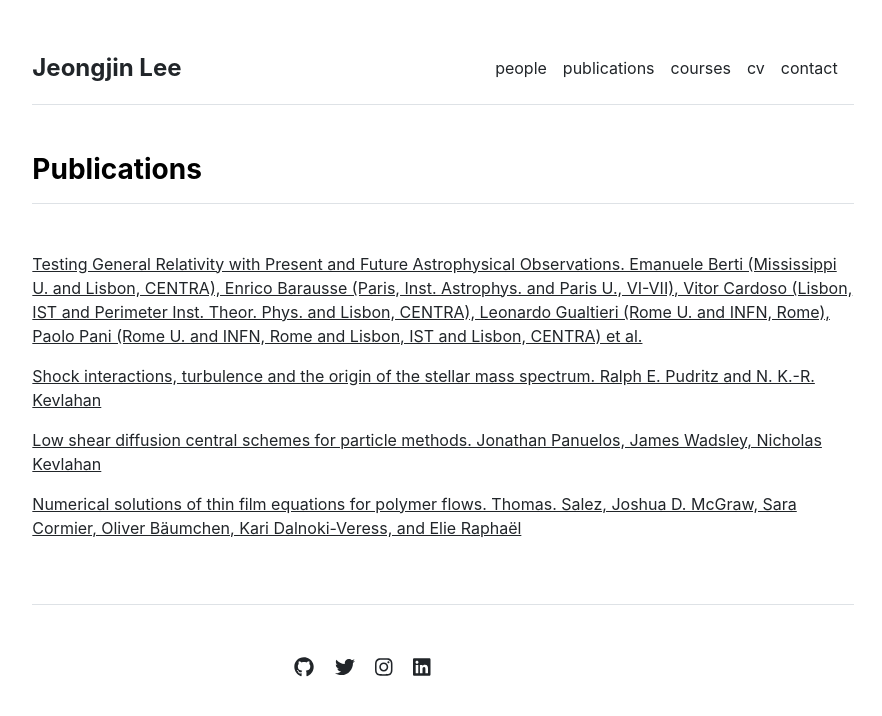
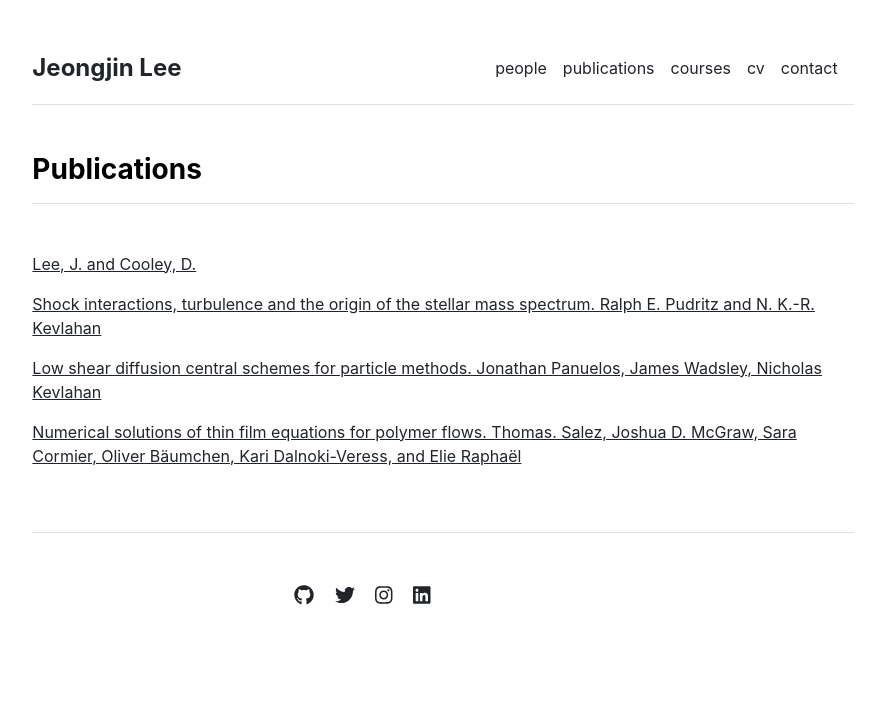
Before and after one commit to JeongjinLee88/JeongjinLee88.github.io, a Jekyll site: the page built from publications.md, in a window 1280 px wide. Shown: the top 716 px of the page, without its empty margins (197-1079 px from the left). Built offline with Jekyll 4.4.1, drawn with Linux system fonts in a browser that asks for light colours.

Commit message:
Update publications.yml

```diff
--- a/_data/publications.yml
+++ b/_data/publications.yml
@@ -1,10 +1,11 @@
 featured:
+- {name: 'Lee, J. and Cooley, D.', url: '/publications/LinearPredictionforExtremes_unblinded.pdf'}
 - {name: 'Testing General Relativity with Present and Future Astrophysical Observations. Emanuele Berti (Mississippi U. and Lisbon, CENTRA), Enrico Barausse (Paris, Inst. Astrophys. and Paris U., VI-VII), Vitor Cardoso (Lisbon, IST and Perimeter Inst. Theor. Phys. and Lisbon, CENTRA), Leonardo Gualtieri (Rome U. and INFN, Rome), Paolo Pani (Rome U. and INFN, Rome and Lisbon, IST and Lisbon, CENTRA) et al.', url: '/publications/1501.07274.pdf'}
 - {name: 'Shock interactions, turbulence and the origin of the stellar mass spectrum. Ralph E. Pudritz and N. K.-R. Kevlahan', url: 'http://ms.mcmaster.ca/kevla/pdf/articles/PhilTransRSoc_2013.pdf'}
 - {name: 'Low shear diffusion central schemes for particle methods. Jonathan Panuelos, James Wadsley, Nicholas Kevlahan', url: 'http://ms.mcmaster.ca/kevla/pdf/articles/jcp_v414.pdf'}
 
 index:
-- {name: 'Testing General Relativity with Present and Future Astrophysical Observations. Emanuele Berti (Mississippi U. and Lisbon, CENTRA), Enrico Barausse (Paris, Inst. Astrophys. and Paris U., VI-VII), Vitor Cardoso (Lisbon, IST and Perimeter Inst. Theor. Phys. and Lisbon, CENTRA), Leonardo Gualtieri (Rome U. and INFN, Rome), Paolo Pani (Rome U. and INFN, Rome and Lisbon, IST and Lisbon, CENTRA) et al.', url: '/publications/1501.07274.pdf'}
+- {name: 'Lee, J. and Cooley, D.', url: '/publications/LinearPredictionforExtremes_unblinded.pdf'}
 - {name: 'Shock interactions, turbulence and the origin of the stellar mass spectrum. Ralph E. Pudritz and N. K.-R. Kevlahan', url: 'http://ms.mcmaster.ca/kevla/pdf/articles/PhilTransRSoc_2013.pdf'}
 - {name: 'Low shear diffusion central schemes for particle methods. Jonathan Panuelos, James Wadsley, Nicholas Kevlahan', url: 'http://ms.mcmaster.ca/kevla/pdf/articles/jcp_v414.pdf'}
 - {name: 'Numerical solutions of thin film equations for polymer flows. Thomas. Salez, Joshua D. McGraw, Sara Cormier, Oliver Bäumchen, Kari Dalnoki-Veress, and Elie Raphaël', url: 'https://static1.squarespace.com/static/5684891d7086d74497aeb71f/t/56ec510d2fe1319543ab6d6f/1458327821946/10.1140-epje-i2012-12114-x.pdf'}
```
